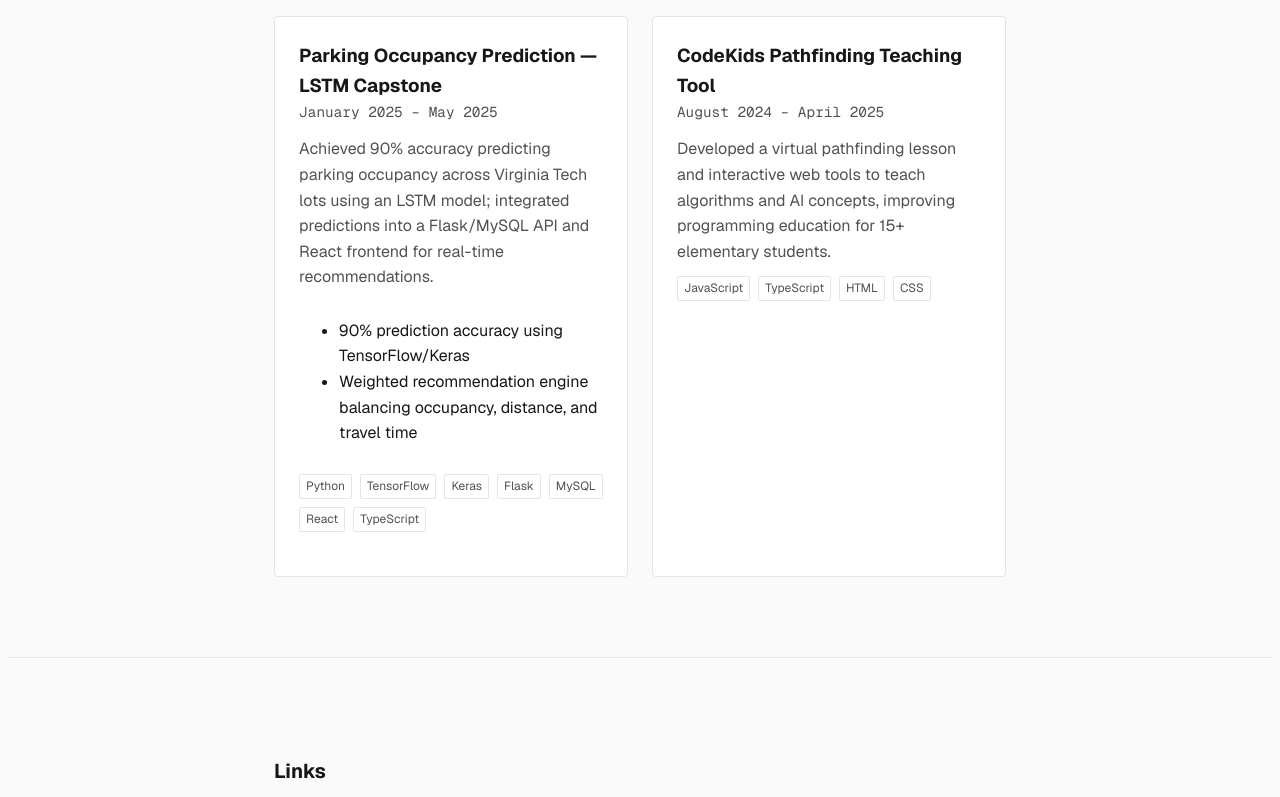
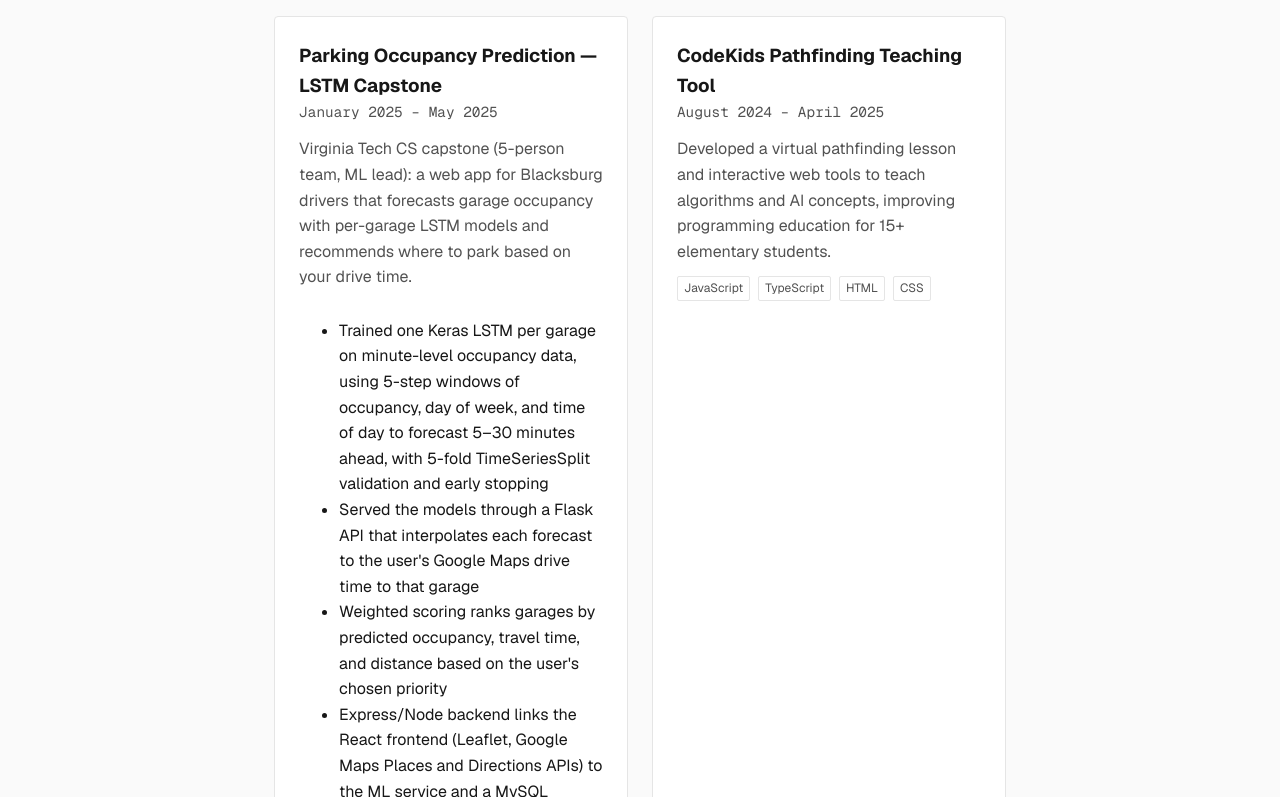
Before and after one commit to zoith722/zoe-hite-web-portfolio, a Next.js app: page / in a window 1280 px wide. Shown: the part 4203-5000 px from the top of the page. Built offline with nearby package versions, Linux system fonts and the light colour scheme; no server answers; what @vercel/functions would draw is missing.

Commit message:
Update parking capstone project entry with accurate details and GitHub link
Co-Authored-By: Claude Opus 5.5 <noreply@anthropic.com>

```diff
--- a/content/projects.ts
+++ b/content/projects.ts
@@ -15,12 +15,15 @@ export const projects: Project[] = [
     title: "Parking Occupancy Prediction — LSTM Capstone",
     timeframe: "January 2025 – May 2025",
     summary:
-      "Achieved 90% accuracy predicting parking occupancy across Virginia Tech lots using an LSTM model; integrated predictions into a Flask/MySQL API and React frontend for real-time recommendations.",
+      "Virginia Tech CS capstone (5-person team, ML lead): a web app for Blacksburg drivers that forecasts garage occupancy with per-garage LSTM models and recommends where to park based on your drive time.",
     highlights: [
-      "90% prediction accuracy using TensorFlow/Keras",
-      "Weighted recommendation engine balancing occupancy, distance, and travel time",
+      "Trained one Keras LSTM per garage on minute-level occupancy data, using 5-step windows of occupancy, day of week, and time of day to forecast 5–30 minutes ahead, with 5-fold TimeSeriesSplit validation and early stopping",
+      "Served the models through a Flask API that interpolates each forecast to the user's Google Maps drive time to that garage",
+      "Weighted scoring ranks garages by predicted occupancy, travel time, and distance based on the user's chosen priority",
+      "Express/Node backend links the React frontend (Leaflet, Google Maps Places and Directions APIs) to the ML service and a MySQL session store (Prisma, Liquibase), all packaged in Docker",
     ],
-    tech: ["Python", "TensorFlow", "Keras", "Flask", "MySQL", "React", "TypeScript"],
+    tech: ["Python", "TensorFlow", "Keras", "scikit-learn", "Flask", "Node.js", "Express", "MySQL", "Prisma", "React", "Docker"],
+    githubUrl: "https://github.com/zoith722/parking-predictor",
   },
   {
     id: "codekids-pathfinding-lesson",
```
